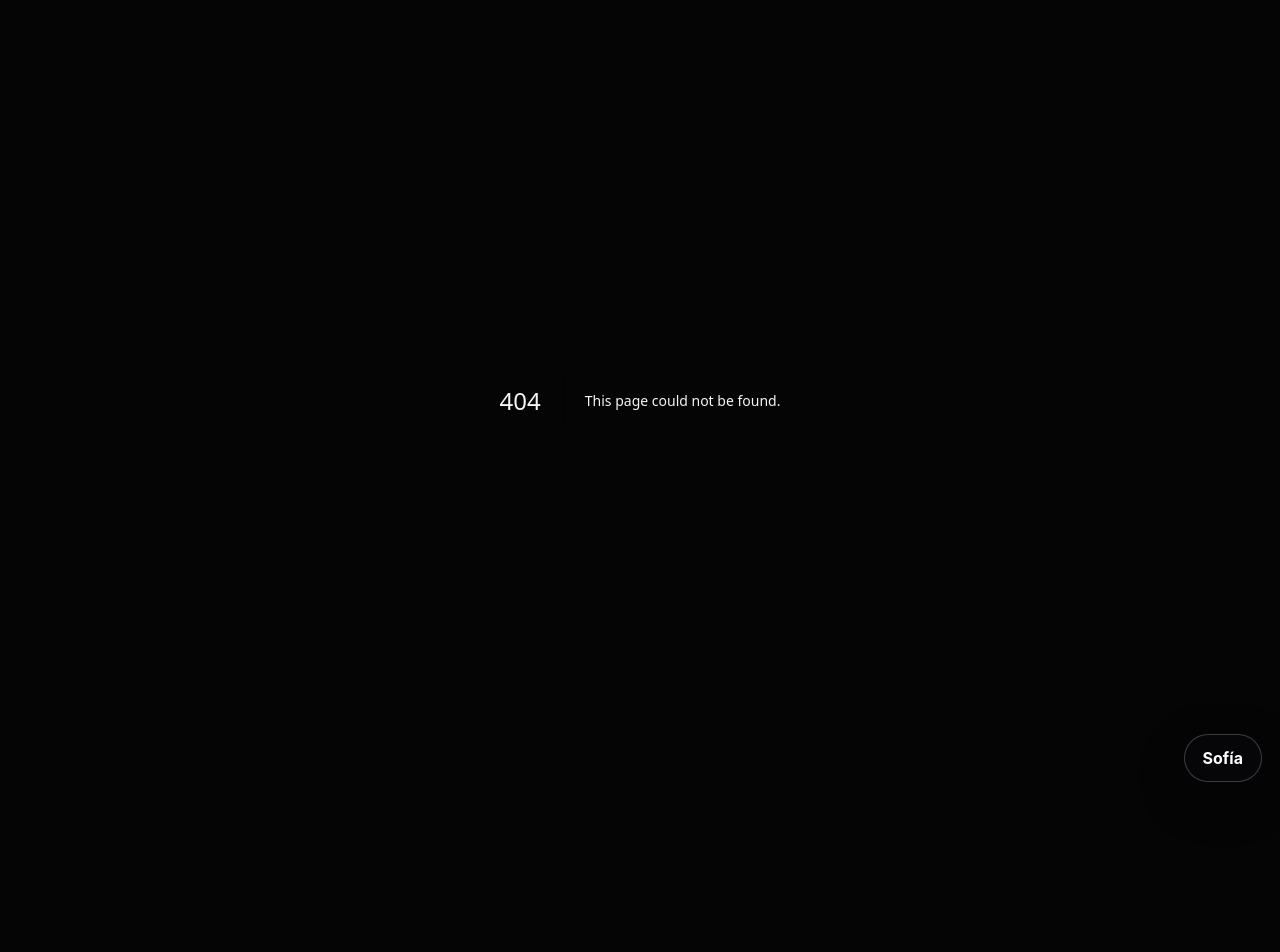
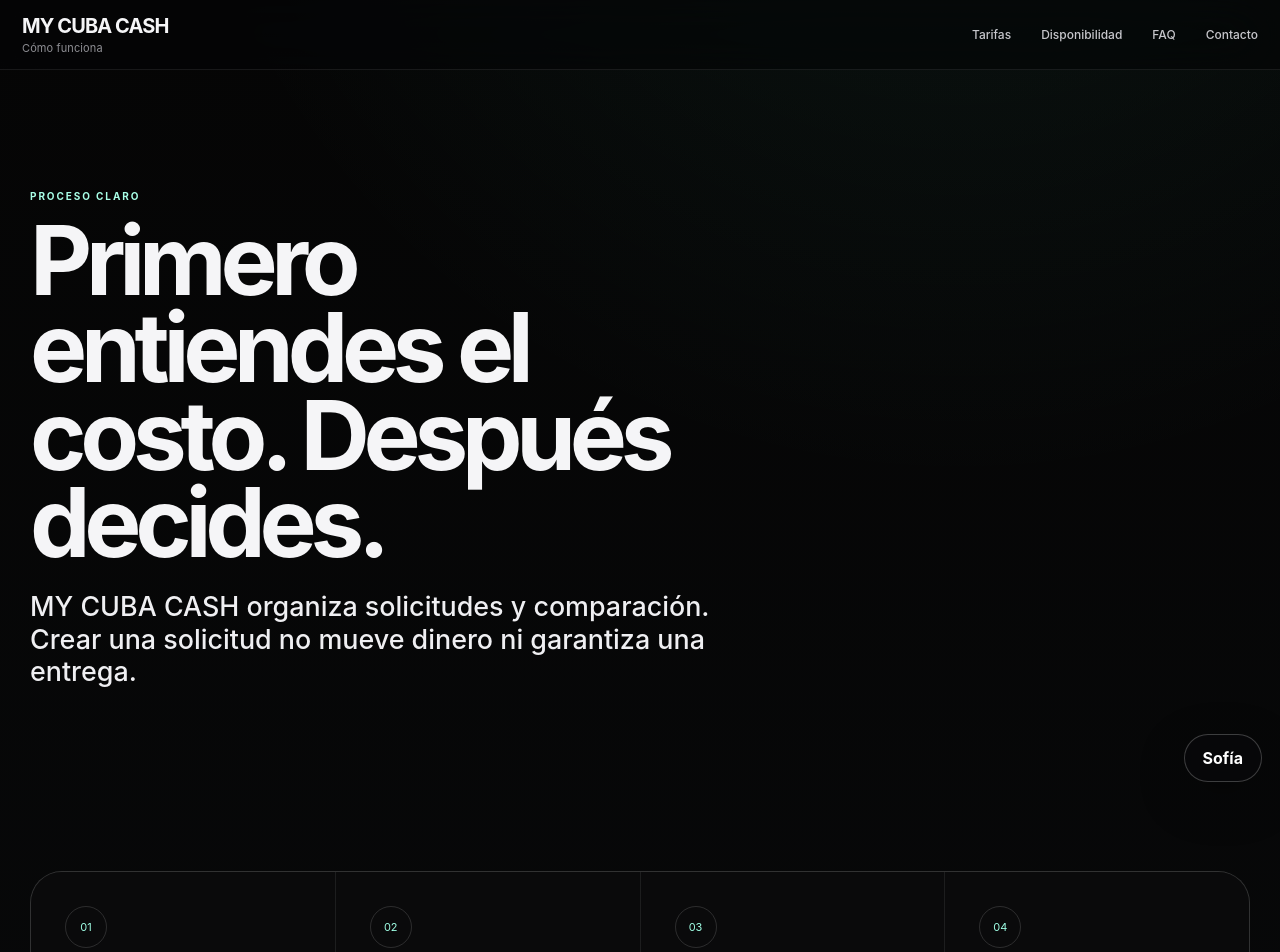
Before and after one commit to SAHJONY/CUBACASH, a Next.js app: page /1/how-it-works in a window 1280 px wide. Before the commit this address had no page. Shown: the top 952 px of the page. Before the commit the page ends 800 px from the top, so only its background shows below. Built offline with nearby package versions, Linux system fonts and the light colour scheme.

Commit message:
Add a public plain-language how-it-works journey

```diff
--- /dev/null
+++ b/app/[locale]/how-it-works/page.tsx
@@ -0,0 +1,27 @@
+import {localeOf} from '@/lib/i18n';
+import {APP_COMMUNICATIONS,whatsappUrl} from '@/lib/communications';
+
+export default async function HowItWorksPage({params}:{params:Promise<{locale:string}>}){
+  const {locale:raw}=await params;
+  const locale=localeOf(raw);
+  const es=locale==='es';
+  const support=APP_COMMUNICATIONS.whatsappPrimary;
+  return <main className="shell premiumAppShell" dir={locale==='ar'?'rtl':'ltr'}>
+    <nav className="nav premiumNav"><a href={`/${locale}`} className="brandwrap"><div className="brand">MY CUBA CASH</div><small>{es?'Cómo funciona':'How it works'}</small></a><div className="navlinks"><a href={`/${locale}/fees`}>{es?'Tarifas':'Fees'}</a><a href={`/${locale}/delivery-providers`}>{es?'Disponibilidad':'Availability'}</a><a href={`/${locale}/faq`}>FAQ</a><a href={`/${locale}/contact`}>{es?'Contacto':'Contact'}</a></div></nav>
+    <section className="hero"><div className="heroCopy"><div className="eyebrow">{es?'PROCESO CLARO':'CLEAR PROCESS'}</div><h1>{es?'Primero entiendes el costo. Después decides.':'Understand the cost first. Then decide.'}</h1><p className="heroLead">{es?'MY CUBA CASH organiza solicitudes y comparación. Crear una solicitud no mueve dinero ni garantiza una entrega.':'MY CUBA CASH organizes requests and comparison. Creating a request does not move money or guarantee delivery.'}</p></div></section>
+    <section className="section"><div className="luxuryGrid">
+      <article className="luxuryCard"><span>01</span><h3>{es?'Calcula':'Calculate'}</h3><p>{es?'Consulta la tarifa pública de MY CUBA CASH sin registrarte.':'Review the public MY CUBA CASH fee without signing up.'}</p></article>
+      <article className="luxuryCard"><span>02</span><h3>{es?'Verifica':'Verify'}</h3><p>{es?'Comprueba si existen proveedores verificados, con precio y disponibilidad publicados.':'Check whether verified providers have published price and availability.'}</p></article>
+      <article className="luxuryCard"><span>03</span><h3>{es?'Solicita':'Request'}</h3><p>{es?'Crea una cuenta solo para proteger y guardar los datos de tu solicitud.':'Create an account only to protect and save request data.'}</p></article>
+      <article className="luxuryCard"><span>04</span><h3>{es?'Confirma':'Confirm'}</h3><p>{es?'Revisa el costo total, proveedor, método autorizado y controles antes de enviar fondos.':'Review total cost, provider, authorized method and controls before sending funds.'}</p></article>
+    </div></section>
+    <section className="section"><div className="sectionHead"><div><span className="eyebrow">SOFIA</span><h2>{es?'Sofia es una coordinadora digital.':'Sofia is a digital coordinator.'}</h2></div><p>{es?'Ayuda a explicar opciones, reunir información y coordinar próximos pasos. No es un banco, no aprueba proveedores, no mueve fondos y no sustituye la revisión humana o regulatoria.':'She helps explain options, collect information and coordinate next steps. She is not a bank, does not approve providers, does not move funds and does not replace human or regulatory review.'}</p></div></section>
+    <section className="section"><div className="sectionHead"><div><span className="eyebrow">{es?'EJEMPLO':'EXAMPLE'}</span><h2>{es?'Solicitud familiar de $100.':'A $100 family-support request.'}</h2></div></div><div className="featureGrid">
+      <article className="feature premiumCard"><h3>$1.25</h3><p>{es?'Tarifa estimada de MY CUBA CASH.':'Estimated MY CUBA CASH fee.'}</p></article>
+      <article className="feature premiumCard"><h3>{es?'Por cotizar':'To be quoted'}</h3><p>{es?'Proveedor, entrega, pago y cambio de moneda.':'Provider, delivery, payment and foreign exchange.'}</p></article>
+      <article className="feature premiumCard"><h3>{es?'Sin fondos movidos':'No funds moved'}</h3><p>{es?'Calcular o solicitar no completa una transferencia.':'Calculating or requesting does not complete a transfer.'}</p></article>
+    </div></section>
+    <section className="policyBlock premiumPolicy"><div><span className="eyebrow">{es?'REGLA DE SEGURIDAD':'SAFETY RULE'}</span><h2>{es?'No pagues con información incompleta.':'Do not pay with incomplete information.'}</h2></div><p>{es?'Espera una cotización completa, un proveedor verificado visible, una referencia de transacción y las instrucciones del flujo autorizado. Nunca compartas contraseñas, códigos de acceso o credenciales de pago por WhatsApp.':'Wait for a complete quote, a visible verified provider, a transaction reference and instructions for the authorized flow. Never share passwords, access codes or payment credentials over WhatsApp.'}</p></section>
+    <section className="section supportSection"><div className="supportCard"><div><strong>{es?'Soporte humano por WhatsApp Business':'Human support on WhatsApp Business'}</strong><span>{support.display}</span></div><a className="cta premiumCta" href={whatsappUrl(support.e164,es?'Hola, quiero entender cómo funciona MY CUBA CASH antes de crear una cuenta.':'Hello, I want to understand how MY CUBA CASH works before creating an account.')}>{es?'Hacer una pregunta':'Ask a question'}</a></div></section>
+  </main>;
+}
```
